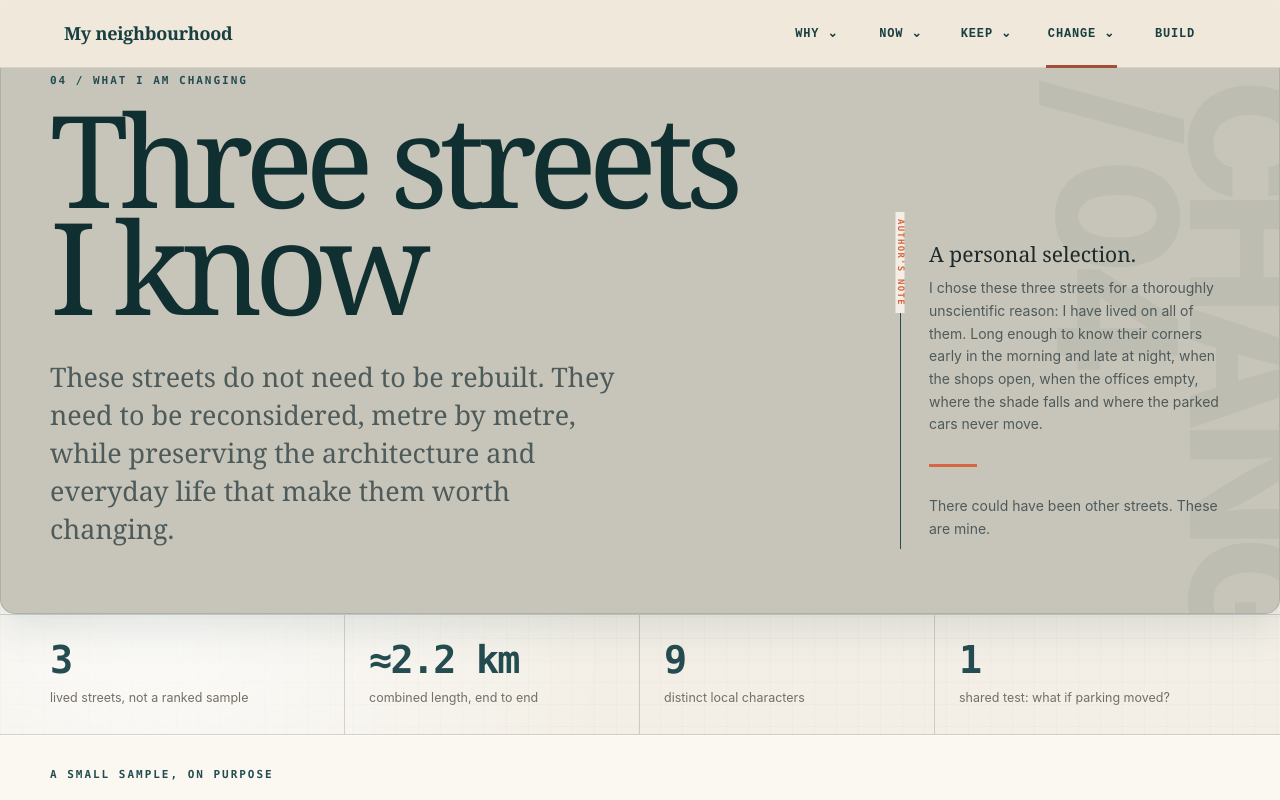
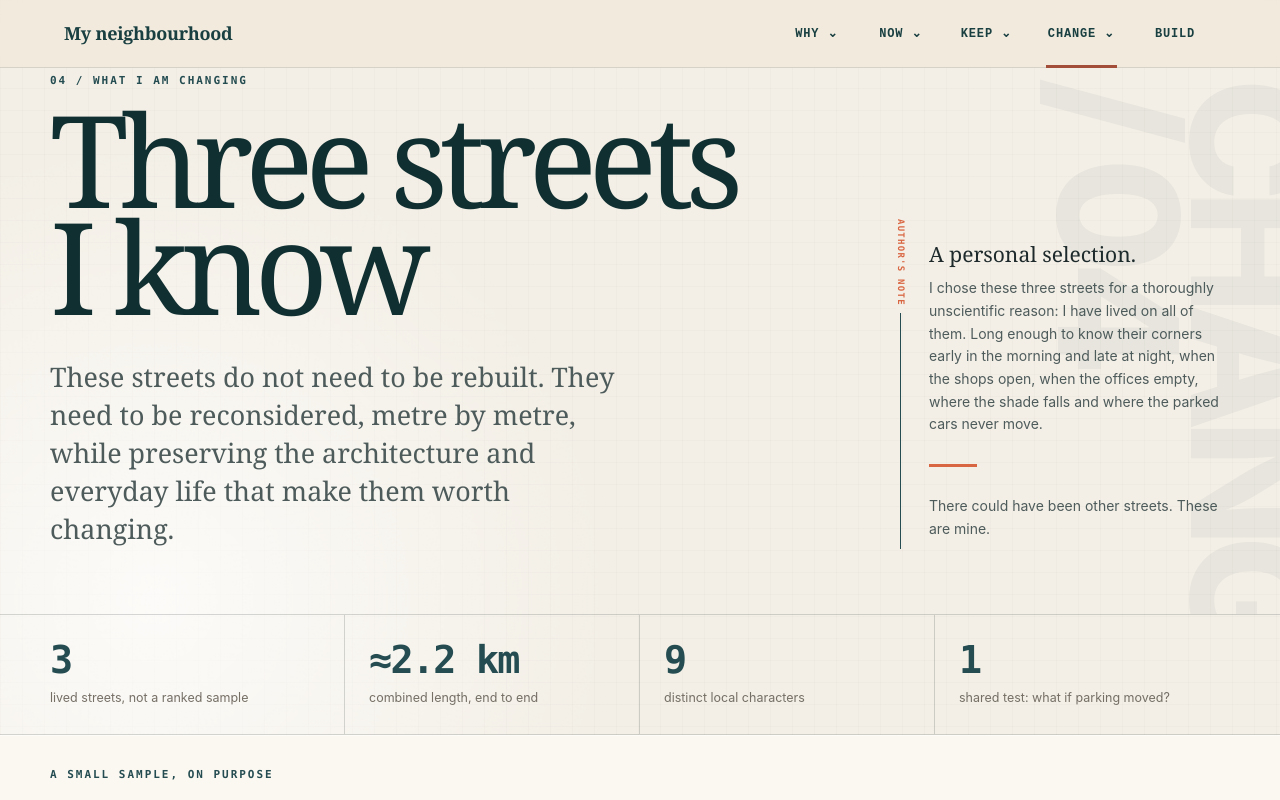
Before and after one commit to gabort-maps/inner-budapest-website, a Next.js app: page /change/three-streets in a window 1280 px wide. Shown: the top 800 px of the page. Built offline with nearby package versions, Linux system fonts and the light colour scheme.

Commit message:
Restore Three Streets opening paper surface

```diff
--- a/app/globals.css
+++ b/app/globals.css
@@ -3014,7 +3014,20 @@ body:has(.wlh-page) { overflow: hidden; }
       font: 700 10px/1 var(--mono);
       letter-spacing: .12em;
       text-transform: uppercase;
-    }.change-prototype nav a.active { color: var(--teal); border-color: var(--terra); }.change-prototype .hero { padding: clamp(76px, 10vw, 148px) 0 82px; position: relative; overflow: hidden; }.change-prototype .hero::after {
+    }.change-prototype nav a.active { color: var(--teal); border-color: var(--terra); }.change-prototype .hero {
+      /* The home page also uses .hero. Reset that shared selector so this
+         opening retains the source mock-up's warm paper grid, not its grey
+         image-stage background. */
+      height: auto;
+      min-height: 0;
+      padding: clamp(76px, 10vw, 148px) 0 82px;
+      position: relative;
+      overflow: hidden;
+      background: transparent;
+      border: 0;
+      border-radius: 0;
+      box-shadow: none;
+    }.change-prototype .hero::after {
       content: "CHANGE / 04";
       position: absolute;
       right: -38px;
```
